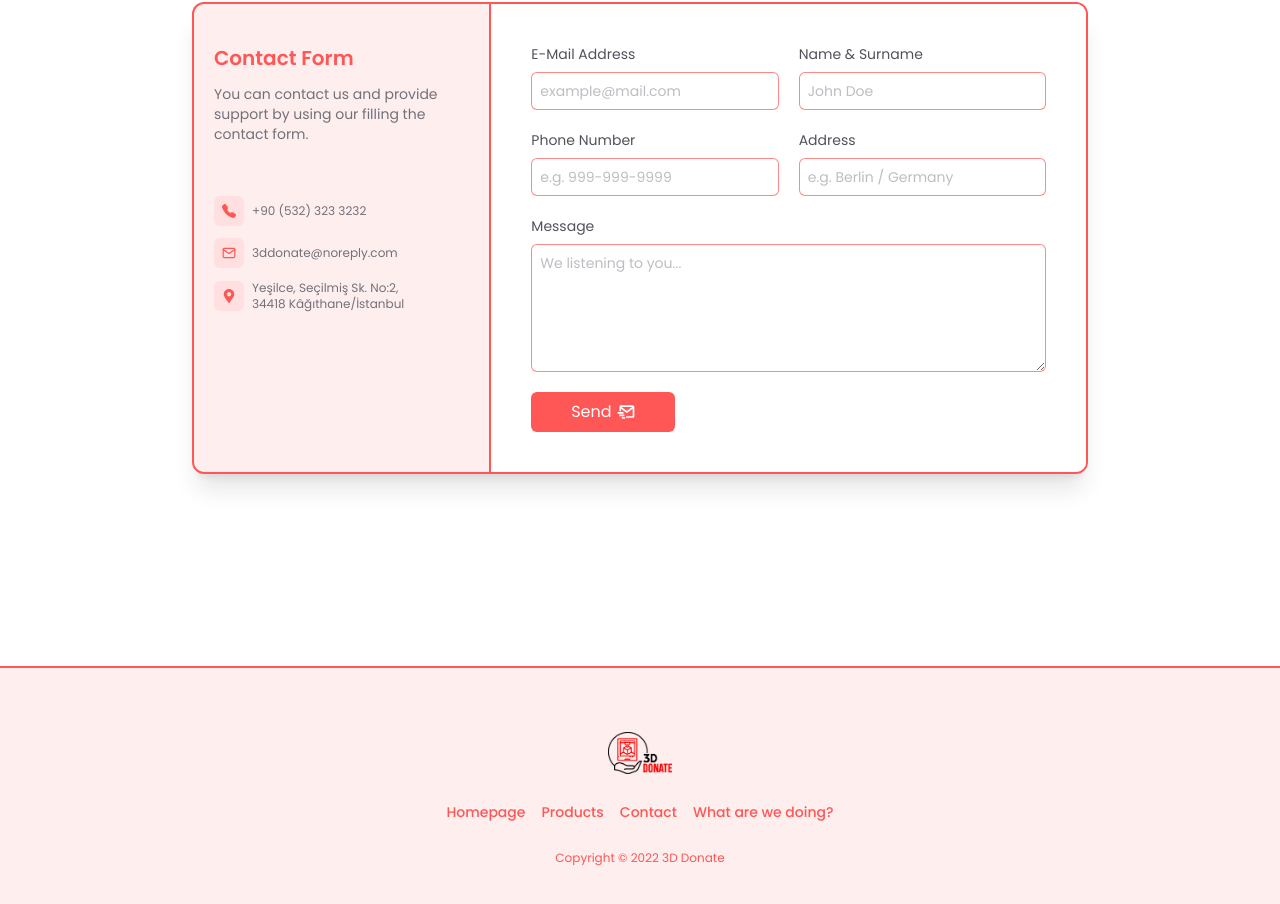
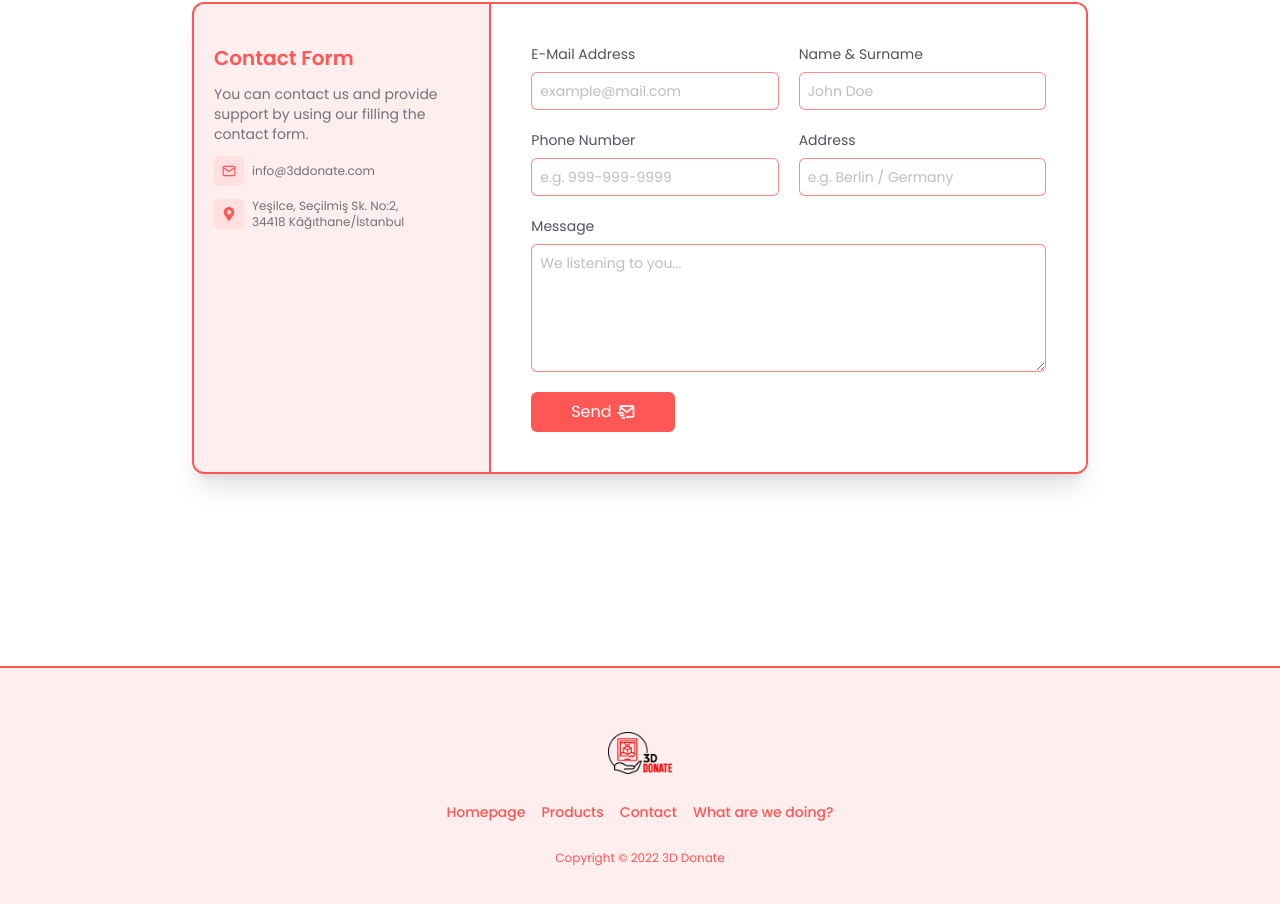
Before and after one commit to jaeger-dvlp/3d-donate-web, a React (Create React App) app: page / in a window 1280 px wide. Shown: the part 4709-5613 px from the top of the page. Built offline with nearby package versions, Linux system fonts and the light colour scheme.

Commit message:
hide number & set mail

```diff
--- a/src/Components/PageComponents/ContactForm.jsx
+++ b/src/Components/PageComponents/ContactForm.jsx
@@ -3,7 +3,7 @@ import { t } from 'i18next';
 import React, { useContext, useEffect, useRef, useState } from 'react';
 
 import { FiMail } from 'react-icons/fi';
-import { BsFillTelephoneFill } from 'react-icons/bs';
+// import { BsFillTelephoneFill } from 'react-icons/bs';
 import { FaMapMarkerAlt } from 'react-icons/fa';
 import { BiMailSend } from 'react-icons/bi';
 import MainContext from '../../Contexts/MainContext';
@@ -59,8 +59,10 @@ export default function ContactForm() {
           <p className="text-left text-sm text-zinc-500">
             {t('forms.contact-form.info-column.description')}
           </p>
+          {/*
           <div className="w-full mt-10 flex justify-start content-center gap-x-2">
-            <BsFillTelephoneFill className="p-2 self-center text-3xl bg-brand-red/10 rounded-md text-brand-red" />
+            <BsFillTelephoneFill className="p-2 self-center text-3xl
+             bg-brand-red/10 rounded-md text-brand-red" />
             <a
               className="text-xs self-center hover:underline text-zinc-500"
               href="tel:+90 (532) 323 3232"
@@ -68,13 +70,14 @@ export default function ContactForm() {
               +90 (532) 323 3232
             </a>
           </div>
+         */}
           <div className="w-full flex justify-start content-center gap-x-2">
             <FiMail className="p-2 self-center text-3xl bg-brand-red/10 rounded-md text-brand-red" />
             <a
               className="text-xs self-center hover:underline text-zinc-500"
-              href="mailto:3ddonate@noreply.com"
+              href="mailto:info@3ddonate.com"
             >
-              3ddonate@noreply.com
+              info@3ddonate.com
             </a>
           </div>
           <div className="w-full flex justify-start content-center gap-x-2">
```
